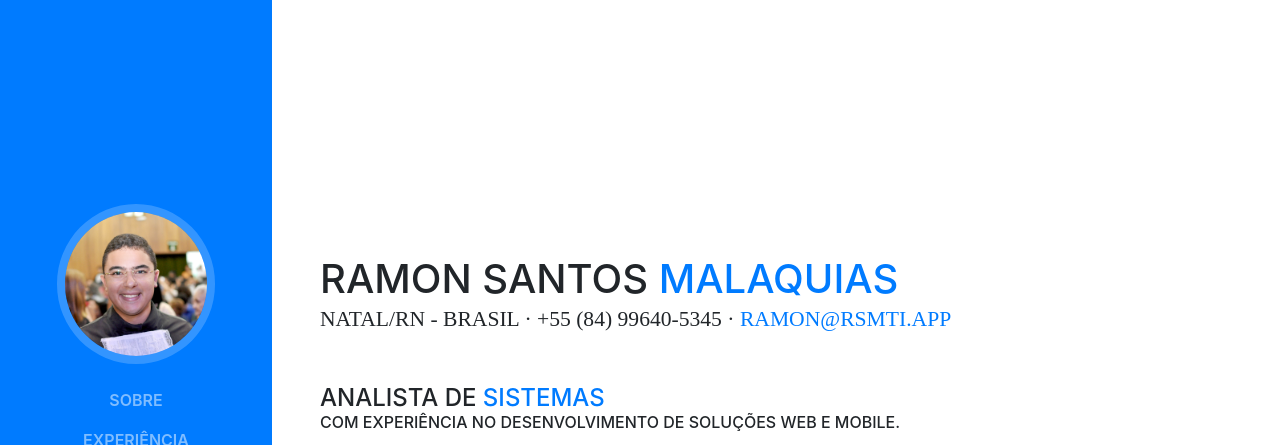
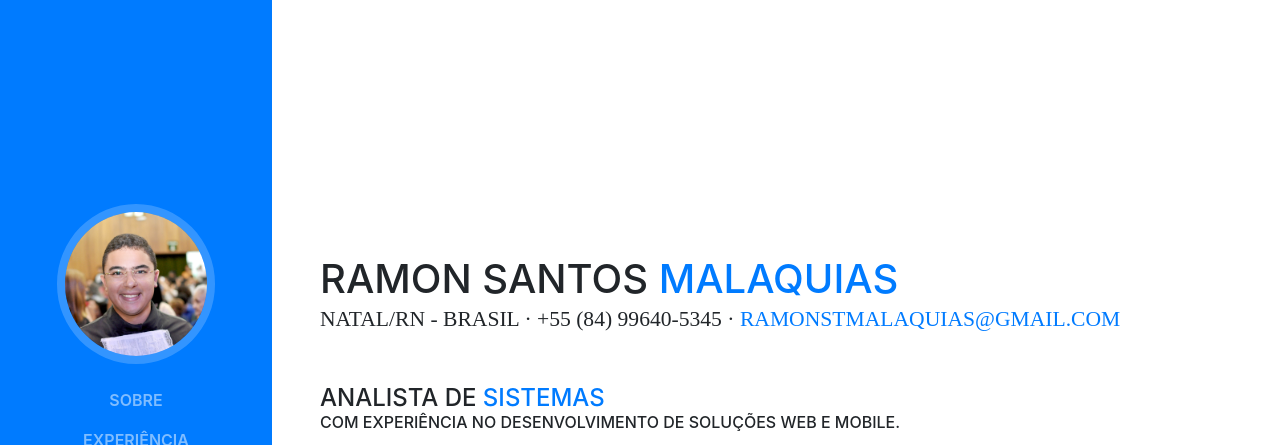
Before and after one commit to rsanttos/rsanttos.github.io, a website with bundled scripts: page index.html in a window 1280 px wide. Shown: the top 445 px of the page. Built offline with nearby package versions, Linux system fonts and the light colour scheme; a web font is replaced by a local one.

Commit message:
Update index.html

```diff
--- a/index.html
+++ b/index.html
@@ -67,7 +67,7 @@
           </h1>
           <div class="subheading mb-5">
               Natal/RN - Brasil · +55 (84) 99640-5345 ·
-              <a href="mailto:ramon@rsmti.app">ramon@rsmti.app</a>
+              <a href="mailto:ramonstmalaquias@gmail.com">ramonstmalaquias@gmail.com</a>
           </div>
           <p class="mb-5">
             <h4 class="mb-0">Analista de
```
